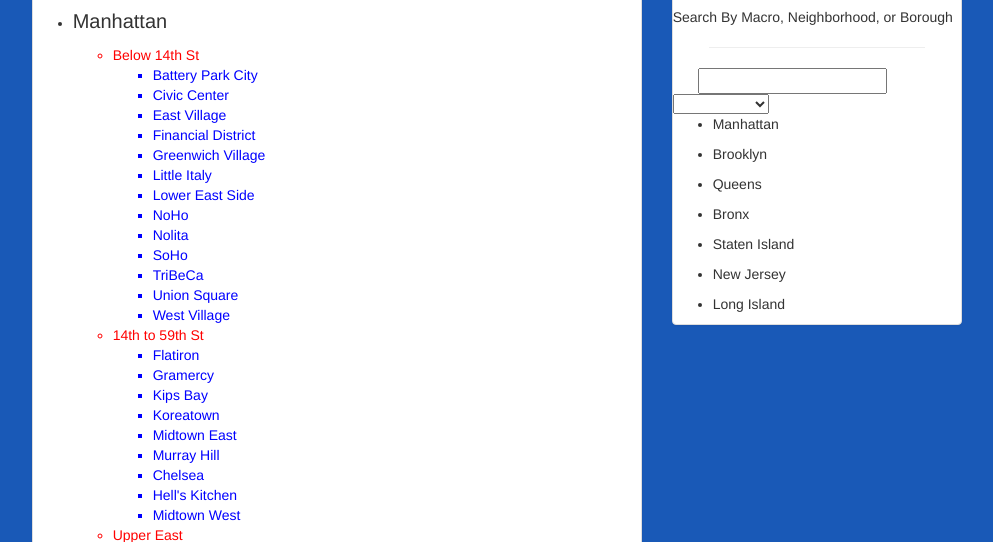
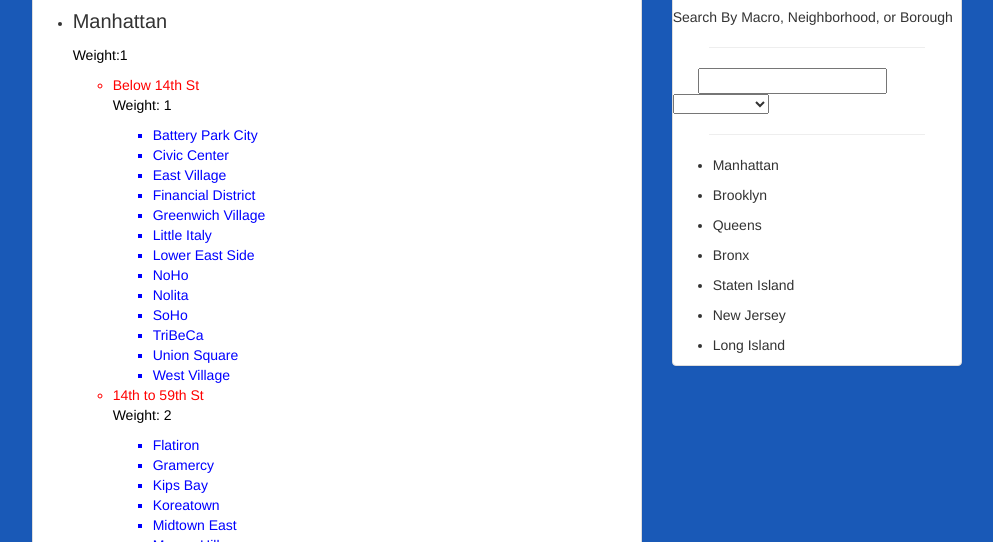
Before and after one commit to adgreen93/kpassproj, a website: page public/index.html in a window 1280 px wide. Shown: the part 243-785 px from the top of the page, without its empty margins (90-1083 px from the left). Drawn offline with nearby package versions, Linux system fonts and the light colour scheme.

Commit message:
images for the github repo

```diff
--- a/public/index.html
+++ b/public/index.html
@@ -40,10 +40,12 @@ background-color:#1959b7;
 
  <li ng-repeat="cleanmacro in cleanmacros | filter:mapController2.query">
 
- 	<p id="boro-level" style="font-size:20px;"> {{cleanmacro.borough.name}} </p>
+ 	<p id="boro-level" style="font-size:20px;"> {{cleanmacro.borough.name}} <br> <p style="color:black"> Weight:{{cleanmacro.borough.weight}}</p></p>
  	<ul>
 <li style="color:red"  ng-repeat="mappings in cleanmacro.mappings | filter:mapController2.query">
  		{{mappings.macro.name}}
+ 		<br>
+ 		<p style="color:black;"> Weight: {{mappings.macro.weight}} </p>
 
  		<ul>
 
@@ -79,6 +81,7 @@ background-color:#1959b7;
 			 	<option value="Long Island"> Long Island
 			 	<option value="New Jersey"> New Jersey
 			 	</select>
+			 	<hr style="width:75%; text-align:center;">
 			<ul ng-repeat="location in cleanmacros">
 	<li ng-click="filter : '{{location.borough.name}}'"> {{location.borough.name}} </li>
 		</ul>
```
Also changed, not shown: public/img/1.png (added), public/img/3.png (added), 1 other file.
